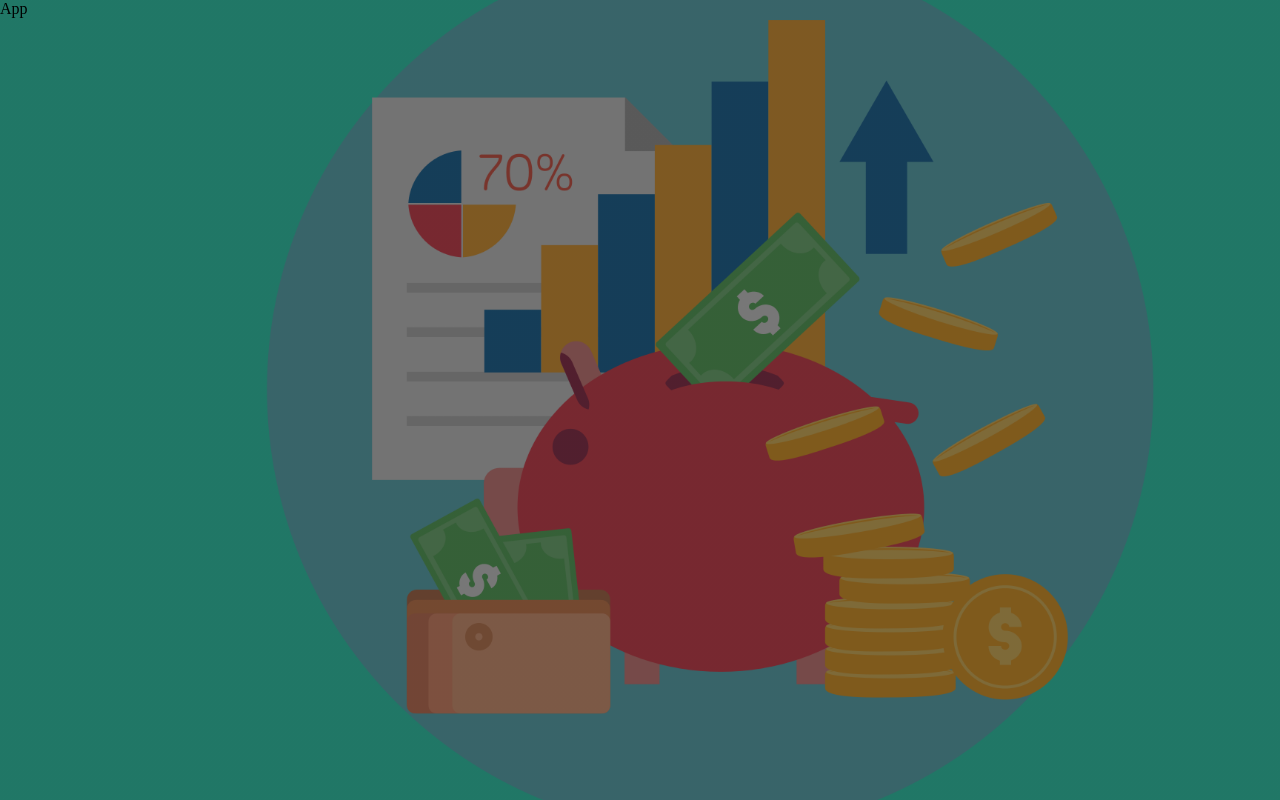
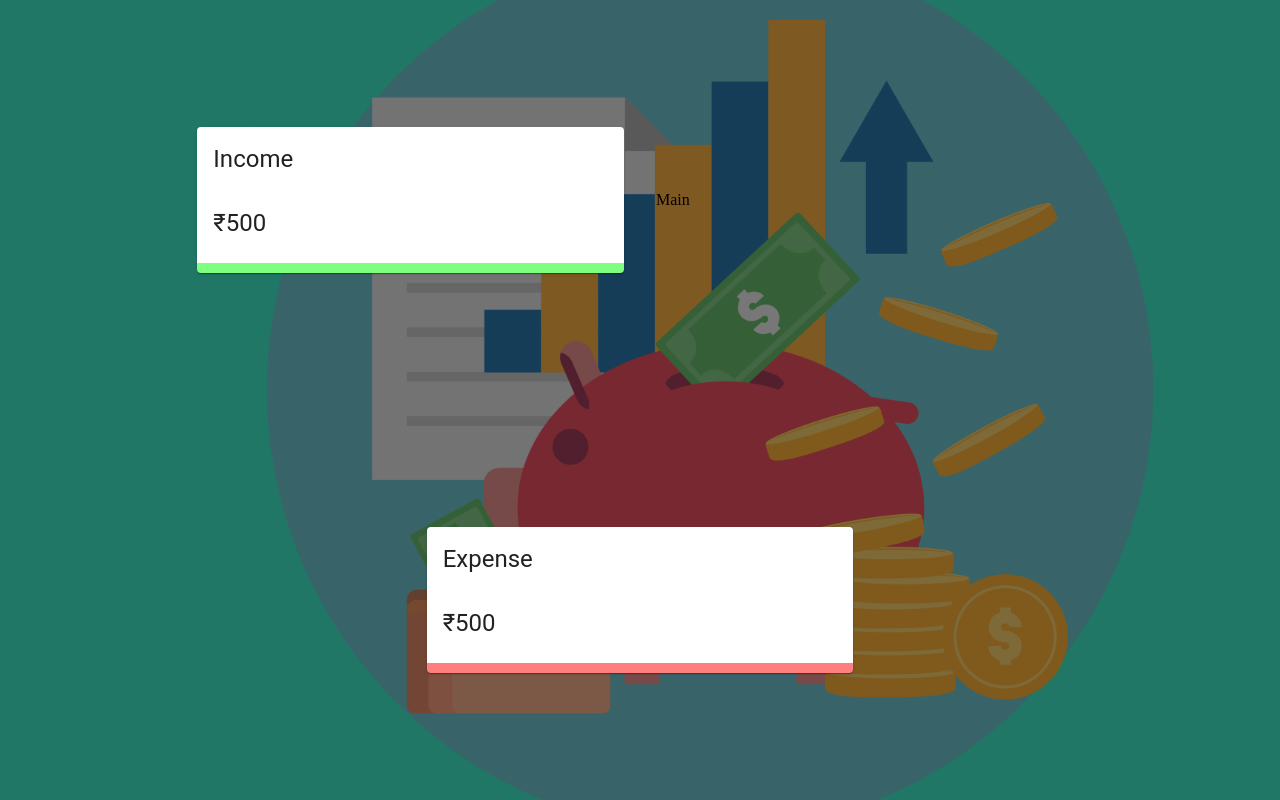
Before and after one commit to rishabhkukreja30/Expensify, a React (Create React App) app: page / in a window 1280 px wide. Built offline with nearby package versions, Linux system fonts and the light colour scheme.

Commit message:
implemented details component

```diff
--- a/src/App.js
+++ b/src/App.js
@@ -1,9 +1,25 @@
 import React from 'react'
+import {Grid} from '@material-ui/core'
+import Details from './components/Details/Details'
+import useStyles from './styles'
 
 const App = () => {
+const classes = useStyles()
+
+
   return (
     <div>
-      App
+      <Grid className={classes.grid} container spacing={0} alignItems="center" justify="center" style={{height: '100vh'}}>
+        <Grid item xs={12} sm={4}>
+          <Details title="Income"/>
+        </Grid>
+        <Grid item xs={12} sm={4}>
+           Main
+        </Grid>
+        <Grid item xs={12} sm={4}>
+          <Details title="Expense" />
+        </Grid>
+      </Grid>
     </div>
   )
 }
--- /dev/null
+++ b/src/components/Details/Details.js
@@ -0,0 +1,21 @@
+import React from 'react'
+import {Card, CardHeader, CardContent, Typography } from '@material-ui/core'
+import {Doughnut} from 'react-chartjs-2'
+import useStyles from './styles.js'
+
+
+const Details = ({title}) => {
+const classes = useStyles()
+
+    return (
+        <Card className={title === 'Income' ? classes.income : classes.expense}>
+            <CardHeader title={title}/>
+            <CardContent>
+                <Typography variant="h5">₹500</Typography>
+                {/* <Doughnut data ="Data" /> */}
+            </CardContent>
+        </Card>
+    )
+}
+
+export default Details
--- /dev/null
+++ b/src/components/Details/styles.js
@@ -0,0 +1,10 @@
+import {makeStyles} from '@material-ui/core'
+
+export default makeStyles(() => ({
+    income: {
+        borderBottom: '10px solid rgba(0 ,255, 0, 0.5)' ,
+    },
+    expense: {
+        borderBottom: '10px solid rgba(255 ,0, 0, 0.5)' ,
+    }
+}))
--- /dev/null
+++ b/src/styles.js
@@ -0,0 +1,30 @@
+import { makeStyles } from '@material-ui/core/styles';
+
+export default makeStyles((theme) => ({
+  desktop: {
+    [theme.breakpoints.up('sm')]: {
+      display: 'none',
+    },
+  },
+  mobile: {
+    [theme.breakpoints.down('sm')]: {
+      display: 'none',
+    },
+  },
+  main: {
+    [theme.breakpoints.up('sm')]: {
+      paddingBottom: '5%',
+    },
+  },
+  last: {
+    [theme.breakpoints.down('sm')]: {
+      marginBottom: theme.spacing(3),
+      paddingBottom: '200px',
+    },
+  },
+  grid: {
+    '& > *': {
+      margin: theme.spacing(2),
+    },
+  },
+}));
```
Also changed, not shown: package.json (+8 -0 lines), 1 other file (tests, documents, lock files or other folders).
